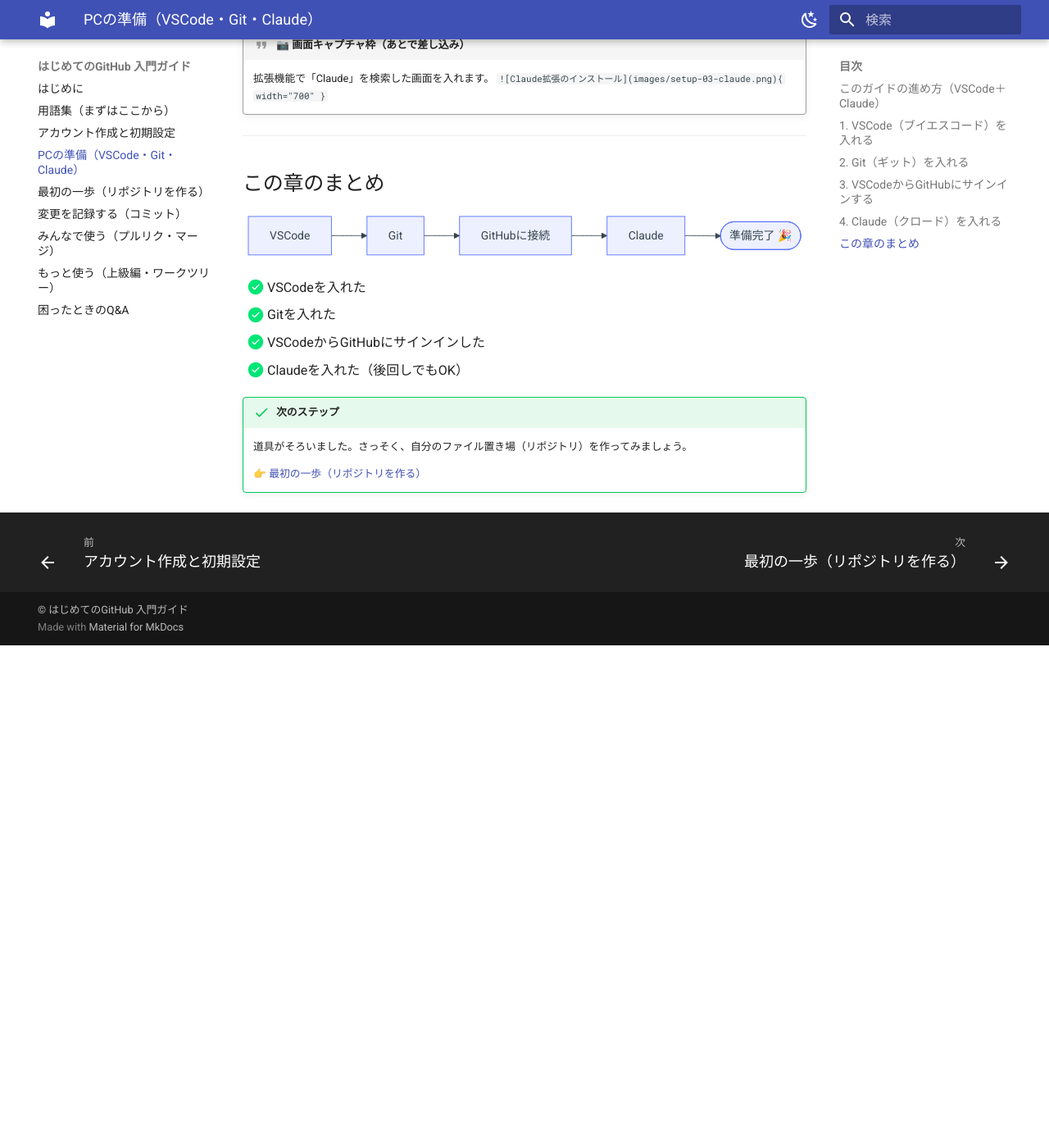
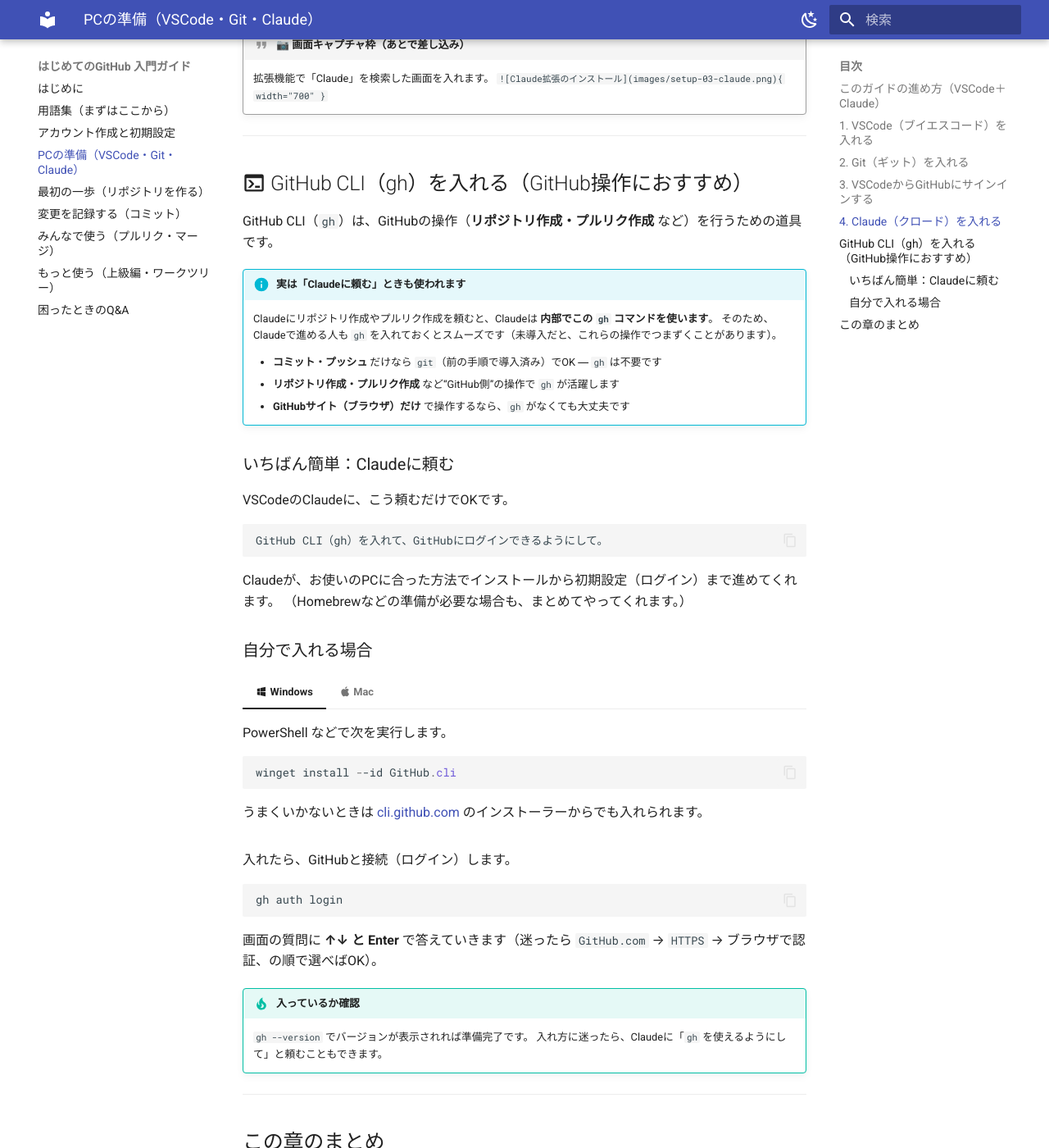
Before and after one commit to sup-kajiwara/github-guide, an MkDocs documentation site: the page built from docs/setup-pc.md, in a window 1280 px wide and 1400 px high, scrolled down 3368 px. Shown: the whole window at 82% size. Built offline with MkDocs 1.6.1 and Material for MkDocs 9.7.7, drawn with Linux system fonts in a browser that asks for light colours; before the commit the page ends 4155 px from its top, so only the background shows below that.

Commit message:
gh導入案内を改善：Claudeに頼む方法・Homebrew未導入案内・Claudeも内部でgh利用する旨を追記
- setup-pc: gh節を「GitHub操作におすすめ」に格上げ、Claudeに頼む導入を筆頭に、Homebrew未導入の案内を追加
- first-steps/collaboration: 「Claudeに頼む」タブにも内部でgh利用＋導入導線を注記

Co-Authored-By: Claude Opus 4.8 (1M context) <noreply@anthropic.com>

````diff
--- a/docs/setup-pc.md
+++ b/docs/setup-pc.md
@@ -132,6 +132,68 @@ Claudeは、**VSCodeの中で日本語でお願いできるAIの相棒**です
 
 ---
 
+## :material-console: GitHub CLI（gh）を入れる（GitHub操作におすすめ） { #github-cli-gh }
+
+GitHub CLI（`gh`）は、GitHubの操作（**リポジトリ作成・プルリク作成** など）を行うための道具です。
+
+!!! info "実は「Claudeに頼む」ときも使われます"
+    Claudeにリポジトリ作成やプルリク作成を頼むと、Claudeは **内部でこの `gh` コマンドを使います**。
+    そのため、Claudeで進める人も `gh` を入れておくとスムーズです（未導入だと、これらの操作でつまずくことがあります）。
+
+    - **コミット・プッシュ** だけなら `git`（前の手順で導入済み）でOK ― `gh` は不要です
+    - **リポジトリ作成・プルリク作成** など“GitHub側”の操作で `gh` が活躍します
+    - **GitHubサイト（ブラウザ）だけ** で操作するなら、`gh` がなくても大丈夫です
+
+### いちばん簡単：Claudeに頼む
+
+VSCodeのClaudeに、こう頼むだけでOKです。
+
+```text
+GitHub CLI（gh）を入れて、GitHubにログインできるようにして。
+```
+
+Claudeが、お使いのPCに合った方法でインストールから初期設定（ログイン）まで進めてくれます。
+（Homebrewなどの準備が必要な場合も、まとめてやってくれます。）
+
+### 自分で入れる場合
+
+=== ":material-microsoft-windows: Windows"
+
+    PowerShell などで次を実行します。
+
+    ```powershell
+    winget install --id GitHub.cli
+    ```
+
+    うまくいかないときは [cli.github.com](https://cli.github.com) のインストーラーからでも入れられます。
+
+=== ":material-apple: Mac"
+
+    [Homebrew](https://brew.sh) が入っていれば、次の1行で入ります。
+
+    ```bash
+    brew install gh
+    ```
+
+    !!! note "Homebrew が入っていないとき"
+        Homebrew は、Macでソフトを入れるための定番ツールです。
+        未導入なら [brew.sh](https://brew.sh) の手順で入れるか、**Claudeに「Homebrewを入れて」と頼む** のが簡単です。
+        （`gh` の導入ごとClaudeに頼めば、必要な準備もまとめてやってくれます。）
+
+入れたら、GitHubと接続（ログイン）します。
+
+```bash
+gh auth login
+```
+
+画面の質問に **↑↓ と Enter** で答えていきます（迷ったら `GitHub.com` → `HTTPS` → ブラウザで認証、の順で選べばOK）。
+
+!!! tip "入っているか確認"
+    `gh --version` でバージョンが表示されれば準備完了です。
+    入れ方に迷ったら、Claudeに「`gh` を使えるようにして」と頼むこともできます。
+
+---
+
 ## この章のまとめ
 
 ```mermaid
````
Also changed, not shown: docs/collaboration.md (+6 -2 lines), docs/first-steps.md (+6 -2 lines).
